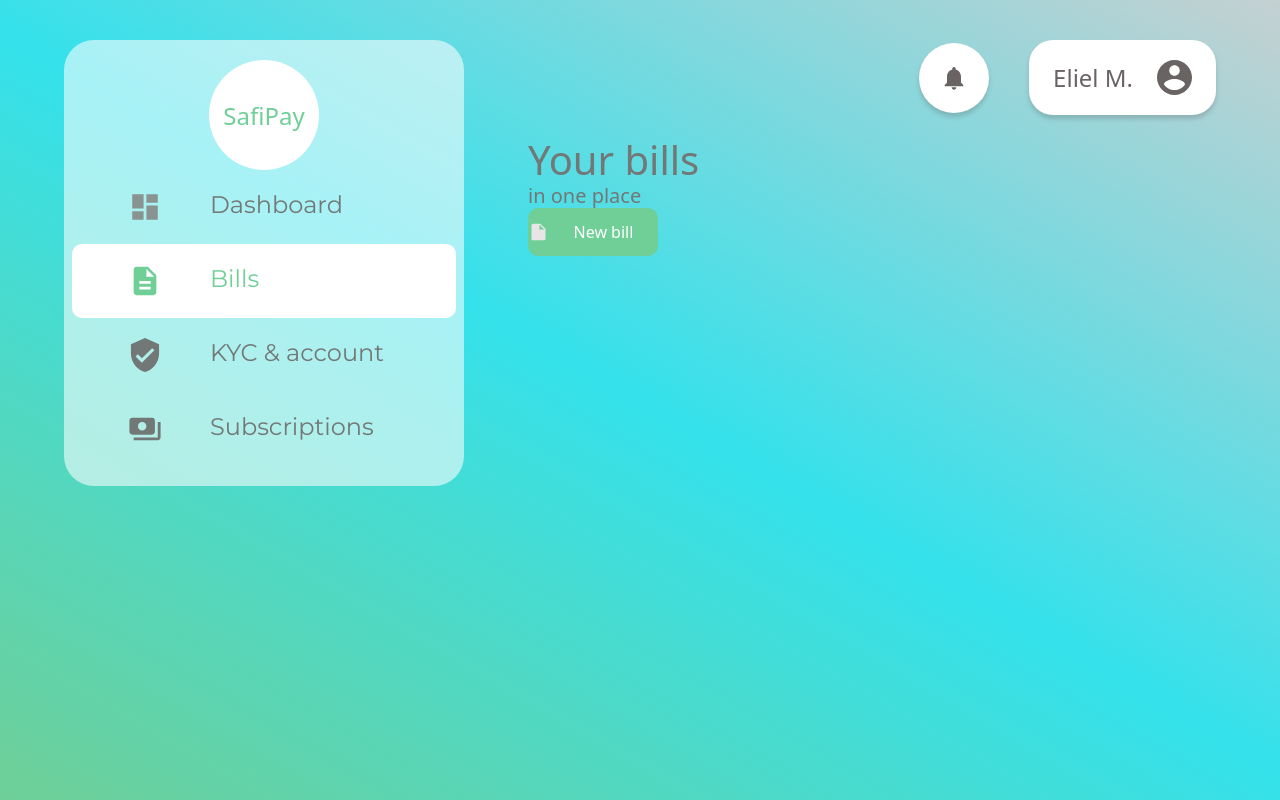
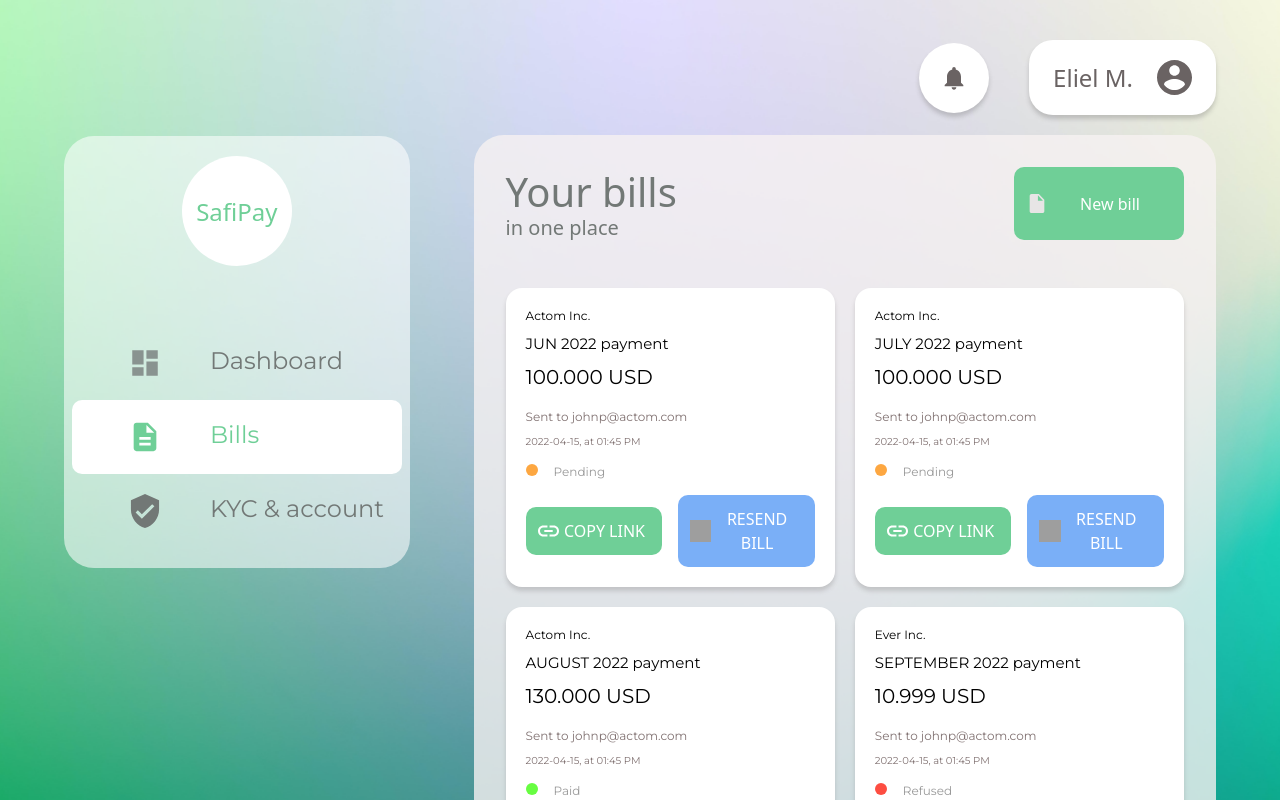
Before and after one commit to Foil-Engineering/safipay, a Next.js app: page / in a window 1280 px wide. Shown: the top 800 px of the page. Built offline with nearby package versions, Linux system fonts and the light colour scheme; grey boxes are pictures that could not be loaded.

Commit message:
design the dashboard

```diff
--- a/components/BillsDashboard.tsx
+++ b/components/BillsDashboard.tsx
@@ -1,12 +1,13 @@
 import { FC } from "react";
 import Button from "./shared/Button";
+import SingleBill from "./SingleBill";
 
 export interface Bill {
   client: string;
   amount: string;
   period: string;
   paymentDate: string;
-  status: "PENDING" | "PAID" | "REFUSED";
+  status: "Pending" | "Paid" | "Refused";
   currency: string;
 }
 
@@ -14,10 +15,11 @@
   data: Bill[];
 }
 
-const BillsDashboard: FC<BillsProps> = () => {
+const BillsDashboard: FC<BillsProps> = (props) => {
+  const { data } = props;
   return (
-    <div className="bills-dash">
-      <div className="bills-header">
+    <div className="bills-dash p-8">
+      <div className="bills-header flex flex-row justify-between">
         <div className="">
           <h2>Your bills</h2>
           <p className="sub-title">in one place</p>
@@ -25,11 +27,15 @@
         <Button
           label="New bill"
           type="filled"
-          width={130}
+          width={170}
           icon="/assets/shared/file.svg"
         />
       </div>
-      <div className="cards"></div>
+      <div className="cards grid-d3-t2-m1 mt-12 gap-5">
+        {data.map((d, idx) => (
+          <SingleBill {...d} key={idx} />
+        ))}
+      </div>
     </div>
   );
 };
--- a/components/SideBar.tsx
+++ b/components/SideBar.tsx
@@ -26,19 +26,19 @@
       inactiveIcon: "/assets/shared/kyc-inactive.svg",
       id: "kyc",
     },
-    {
-      label: "Subscriptions",
-      activeIcon: "/assets/shared/payment-inactive.svg",
-      inactiveIcon: "/assets/shared/payment-inactive.svg",
-      id: "subscriptions",
-    },
+    // {
+    //   label: "Subscriptions",
+    //   activeIcon: "/assets/shared/payment-inactive.svg",
+    //   inactiveIcon: "/assets/shared/payment-inactive.svg",
+    //   id: "subscriptions",
+    // },
   ];
 
   const [activeMenu, setActiveMenu] = useState<string>("bills");
 
   return (
-    <div className="sidebar-wrapper">
-      <div className="logo flex justify-center items-center mb-16">
+    <div className="sidebar-wrapper mt-24">
+      <div className="logo flex justify-center items-center mb-20">
         <h4>SafiPay</h4>
       </div>
       <div className="menu">
--- a/components/SingleBill.tsx
+++ b/components/SingleBill.tsx
@@ -5,19 +5,19 @@
 const SingleBill: FC<Bill> = (props) => {
   const { amount, client, paymentDate, period, status, currency } = props;
   return (
-    <div className="single-bill">
-      <p className="client-label">{client}</p>
+    <div className="single-bill p-5 rounded-2xl">
+      <p className="client-label mb-3">{client}</p>
       <p className="periiod">{period} payment</p>
-      <p className="amount">
+      <p className="amount mt-3 mb-5">
         {amount} {currency}
       </p>
       <p className="issuer">Sent to johnp@actom.com </p>
-      <p className="datetime">{paymentDate}</p>
-      <div className="status-wrapper">
-        <div className={`status ${status.toString().toLowerCase()}`} />
+      <p className="datetime pt-3 pb-4">{paymentDate}</p>
+      <div className="status-wrapper flex flex-row mb-4">
+        <div className={`status ${status.toString().toLowerCase()} mr-4`} />
         <h3>{status}</h3>
       </div>
-      <div className="btns flex flex-row items-center justify-between">
+      <div className="btns flex flex-row items-center justify-between gap-4">
         <Button
           icon="/assets/shared/copy.svg"
           label="COPY LINK"
--- a/pages/index.tsx
+++ b/pages/index.tsx
@@ -1,10 +1,44 @@
 import Image from "next/image";
 import { useState } from "react";
-import BillsDashboard from "../components/BillsDashboard";
+import BillsDashboard, { Bill } from "../components/BillsDashboard";
 import SideBar from "../components/SideBar";
 
 export default function Home() {
-  const [currentTab, setCurrentTab] = useState<string>('bills')
+  const [currentTab, setCurrentTab] = useState<string>('bills');
+  const dummyData: Bill[] = [
+    {
+      amount: '100.000',
+      client: 'Actom Inc.',
+      currency: 'USD',
+      paymentDate: '2022-04-15,  at 01:45 PM',
+      period: 'JUN 2022',
+      status: 'Pending',
+    },
+    {
+      amount: '100.000',
+      client: 'Actom Inc.',
+      currency: 'USD',
+      paymentDate: '2022-04-15,  at 01:45 PM',
+      period: 'JULY 2022',
+      status: 'Pending',
+    },
+    {
+      amount: '130.000',
+      client: 'Actom Inc.',
+      currency: 'USD',
+      paymentDate: '2022-04-15,  at 01:45 PM',
+      period: 'AUGUST 2022',
+      status: 'Paid',
+    },
+    {
+      amount: '10.999',
+      client: 'Ever Inc.',
+      currency: 'USD',
+      paymentDate: '2022-04-15,  at 01:45 PM',
+      period: 'SEPTEMBER 2022',
+      status: 'Refused',
+    }
+  ]
   return (
     <div className="home-bg">
       <div className="section-wrapper">
@@ -20,7 +54,7 @@
                 <Image src="/assets/shared/profile.svg" height="35px" width="35px" alt="profile" />
               </div>
             </div>
-            <BillsDashboard data={[]} />
+            <BillsDashboard data={dummyData} />
           </div>
         </div>
       </div>
--- a/styles/components/sidebar.scss
+++ b/styles/components/sidebar.scss
@@ -2,7 +2,8 @@
   padding: 20px 8px;
   background: rgba(255, 255, 255, 0.57);
   border-radius: 30px;
-  width: 400px;
+  width: 30%;
+  height: fit-content;
 
   .menu {
     .sub-menu {
@@ -30,6 +31,7 @@
     border-radius: 50%;
     background-color: #fff;
     margin: auto;
+    margin-bottom: 60px;
 
     h4 {
       font-weight: 400;
--- a/styles/global/_button.scss
+++ b/styles/global/_button.scss
@@ -1,8 +1,9 @@
 .btn {
   border-radius: 10px;
+  padding: 12px;
+
   p {
     text-align: center;
-    padding: 12px;
     width: 100%;
     color: var(--white);
     font-weight: 400;
@@ -13,6 +14,10 @@
   background-color: var(--primary-color);
 }
 
+.btn.filled-secondary-btn {
+  background-color: #7AAFF7;
+}
+
 .btn.full {
   width: 100%;
 }
@@ -20,3 +25,7 @@
 .btn.w130 {
   width: 130px;
 }
+
+.btn.w170 {
+  width: 170px;
+}
--- a/styles/global/_variables.scss
+++ b/styles/global/_variables.scss
@@ -6,3 +6,12 @@
   --black: #000;
   --primary-color: #6FCF97;
 }
+
+.grid-d3-t2-m1 {
+  display: grid !important;
+  grid-template-columns: repeat(2, 1fr);
+
+  @media screen and (min-width: 1025px) {
+    grid-template-columns: repeat(2, 1fr) !important;
+  }
+}
--- a/styles/pages/home.scss
+++ b/styles/pages/home.scss
@@ -1,5 +1,8 @@
 .home-bg {
-  background-image: linear-gradient(30deg, #6fcf97, #34e1eb, #c5d0d1);
+  background-image: url('../../public/assets/pages/home/bg.jpg');
+  background-position: center;
+  background-size: cover;
+  background-repeat: no-repeat;
   min-height: 100vh;
 }
 
@@ -23,6 +26,59 @@
 }
 
 .bills-dash {
+  background: rgba(248, 243, 243, 0.79);
+  border-radius: 30px;
+
+  .single-bill {
+    background-color: var(--white);
+    box-shadow: 0px 4px 4px rgba(108, 103, 103, 0.25);
+
+    .client-label {
+      font-family: "Montserrat";
+      font-style: normal;
+      font-weight: 400;
+      font-size: 12px;
+      line-height: 15px;
+      color: #000000;
+    }
+
+    .periiod {
+      font-family: "Montserrat";
+      font-style: normal;
+      font-weight: 400;
+      font-size: 15px;
+      line-height: 18px;
+      color: #000000;
+    }
+
+    .amount {
+      font-family: "Montserrat";
+      font-style: normal;
+      font-weight: 400;
+      font-size: 20px;
+      line-height: 24px;
+      color: #000000;
+    }
+
+    .issuer {
+      font-family: "Montserrat";
+      font-style: normal;
+      font-weight: 400;
+      font-size: 12px;
+      line-height: 15px;
+      color: #817272;
+    }
+
+    .datetime {
+      font-family: "Montserrat";
+      font-style: normal;
+      font-weight: 400;
+      font-size: 10px;
+      line-height: 12px;
+      color: #817272;
+    }
+  }
+
   .bills-header {
     h2 {
       font-style: normal;
@@ -41,3 +97,34 @@
     }
   }
 }
+
+.status-wrapper {
+  h3 {
+    font-family: "Montserrat";
+    font-style: normal;
+    font-weight: 400;
+    font-size: 12px;
+    line-height: 15px;
+    color: #999999;
+  }
+}
+
+.status.pending,
+.status.paid,
+.status.refused {
+  height: 12px;
+  width: 12px;
+  border-radius: 50%;
+}
+
+.status.paid {
+  background-color: #67fd41;
+}
+
+.status.pending {
+  background-color: #fda741;
+}
+
+.status.refused {
+  background-color: #fd4d41;
+}
```
Also changed, not shown: public/assets/pages/home/bg.jpg (added).
